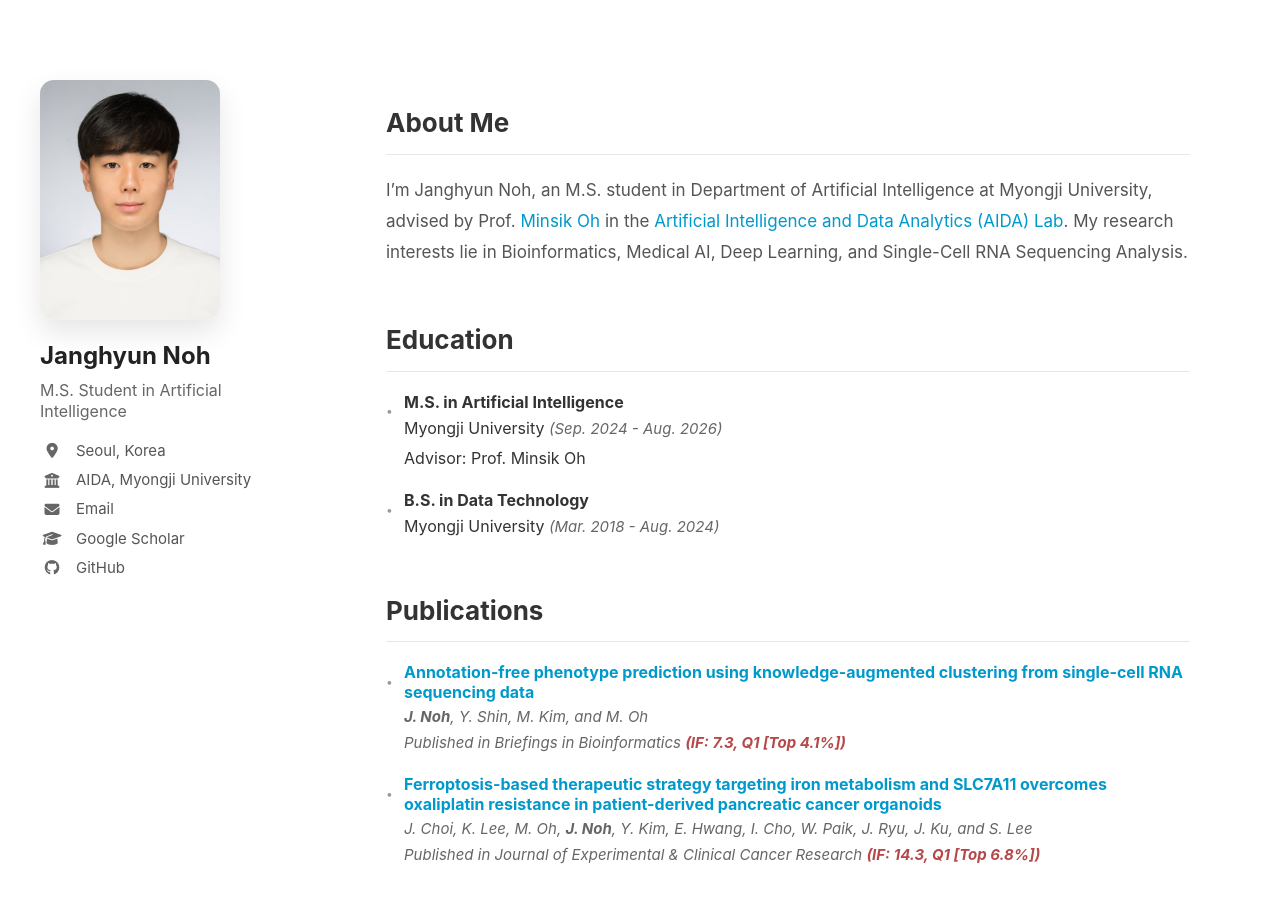
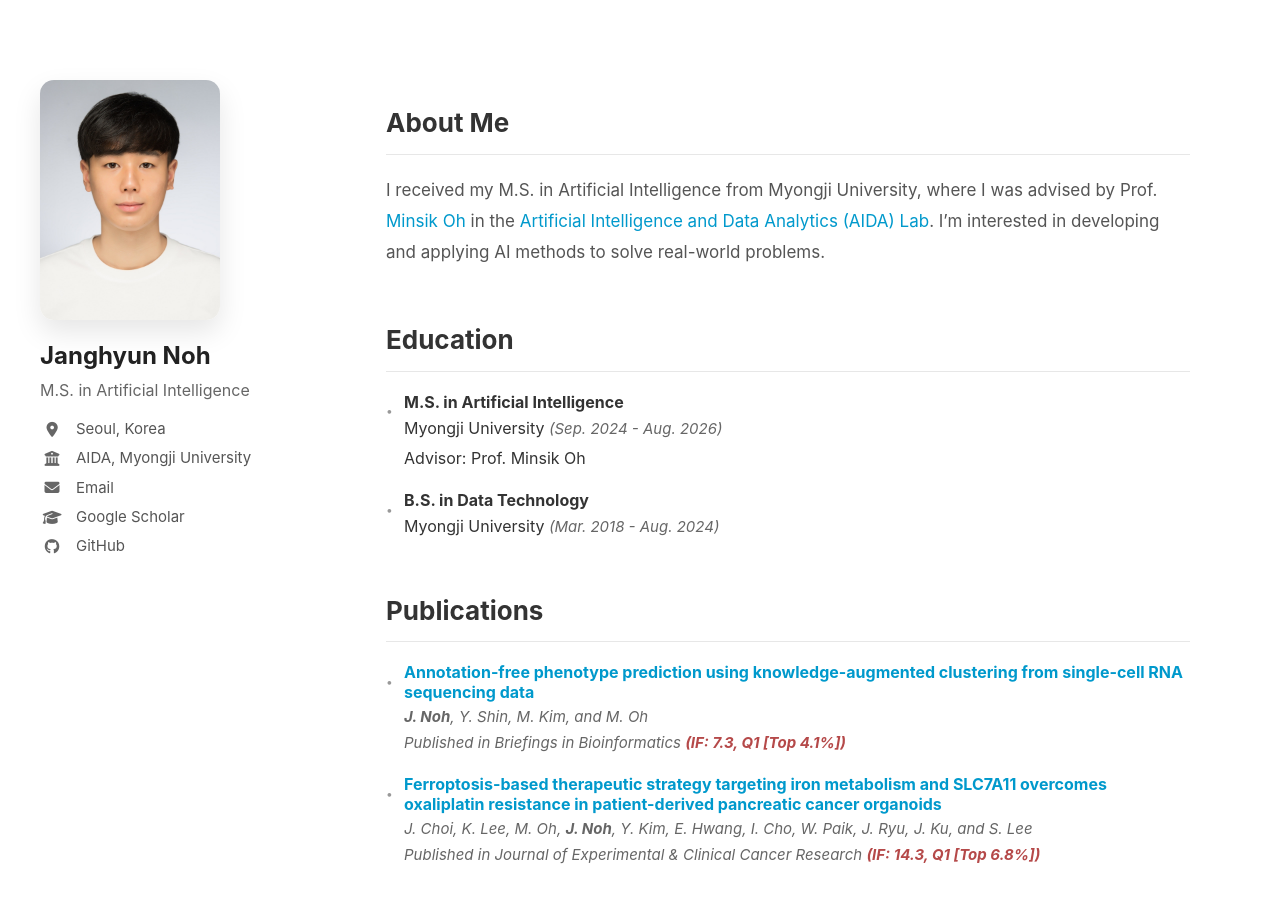
Before and after one commit to janghyunnoh/janghyunnoh.github.io, a Jekyll site: the page built from index.md, in a window 1280 px wide and 900 px high. Built offline with Jekyll 4.4.1, drawn with Linux system fonts in a browser that asks for light colours; some of the changed text lies outside the part shown.

Commit message:
Update profile and project highlights

```diff
--- a/_layouts/profile.html
+++ b/_layouts/profile.html
@@ -12,7 +12,7 @@
         <aside class="sidebar">
             <img src="{{ '/assets/img/profile.jpg' | relative_url }}" alt="Janghyun Noh" class="profile-image">
             <h1 class="name">Janghyun Noh</h1>
-            <p class="title">M.S. Student in Artificial Intelligence</p>
+            <p class="title">M.S. in Artificial Intelligence</p>
 
             <div class="profile-meta">
                 <div class="info-item">
--- a/index.md
+++ b/index.md
@@ -5,7 +5,7 @@ title: "Janghyun Noh"
 
 ## About Me
 
-I'm Janghyun Noh, an M.S. student in Department of Artificial Intelligence at Myongji University, advised by Prof. [Minsik Oh](https://minsik-bioinfo.github.io/online-cv/) in the [Artificial Intelligence and Data Analytics (AIDA) Lab](https://ailab-mju.github.io/). My research interests lie in Bioinformatics, Medical AI, Deep Learning, and Single-Cell RNA Sequencing Analysis.
+I received my M.S. in Artificial Intelligence from Myongji University, where I was advised by Prof. [Minsik Oh](https://minsik-bioinfo.github.io/online-cv/) in the [Artificial Intelligence and Data Analytics (AIDA) Lab](https://ailab-mju.github.io/). I’m interested in developing and applying AI methods to solve real-world problems.
 
 ## Education
 
@@ -105,12 +105,16 @@ I'm Janghyun Noh, an M.S. student in Department of Artificial Intelligence at My
 ## Honors & Awards
 
 <div class="honors-list">
+<div class="entry">
+    <span class="entry-title">Research Honor Award</span>
+    <span class="entry-venue">Myongji University, 2026</span>
+  </div>
   <div class="entry">
     <span class="entry-title">Best Poster Award</span>
     <span class="entry-venue">KIISE Korea Software Congress (KSC), 2025</span>
   </div>
   <div class="entry">
-    <span class="entry-title">Excellent Poster Award</span>
+    <span class="entry-title">Outstanding Poster Award</span>
     <span class="entry-venue">Korean Society for Bioinformatics (KSBI), 2025</span>
   </div>
   <div class="entry">
@@ -170,6 +174,10 @@ I'm Janghyun Noh, an M.S. student in Department of Artificial Intelligence at My
     <span class="entry-title">KoGES 코호트 기반 고지혈증 환자의 고혈압 진행 위험군 규명을 위한 임상·유전적 차이 분석 연구</span>
     <span class="entry-venue">2023&nbsp;-&nbsp;2024</span>
   </div>
+  <div class="entry">
+    <span class="entry-title">Customs Notification Analysis and Monitoring System</span>
+    <span class="entry-venue">2022</span>
+  </div>
 </div>
 
 
@@ -199,6 +207,10 @@ I'm Janghyun Noh, an M.S. student in Department of Artificial Intelligence at My
 
 <div class="honors-list">
   <div class="entry">
+    <span class="entry-title">Camino de Santiago (French Way)</span>
+    <span class="entry-venue">Pilgrimage, Sep. 2026 - Oct. 2026</span>
+  </div>
+  <div class="entry">
     <span class="entry-title">Medical Mission Trip to the Philippines</span>
     <span class="entry-venue">Global Medical Missions Alliance (GMMA), Volunteer, Jan. 2024</span>
   </div>
```
